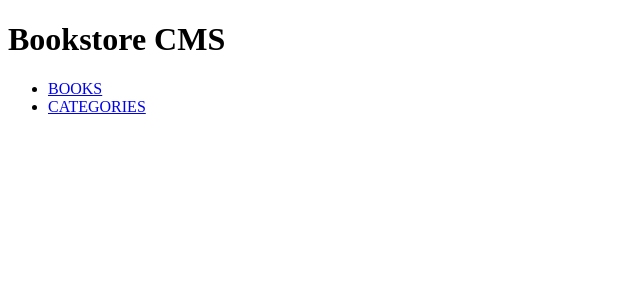
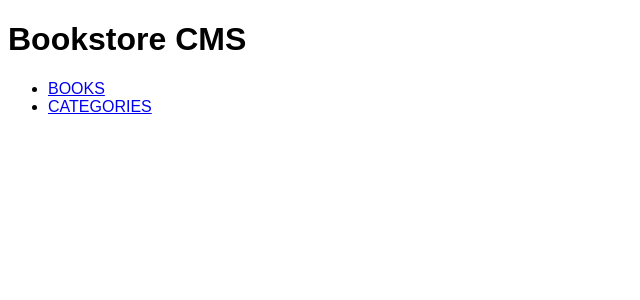
Before and after one commit to oyelakinG9/bookstore, a React (Create React App) app: page / in a window 1280 px wide. Shown: the top 300 px of the page, without its empty margins (0-640 px from the left). Built offline with nearby package versions, Linux system fonts and the light colour scheme.

Commit message:
Fix linters error

```diff
--- a/src/index.css
+++ b/src/index.css
@@ -1,3 +1,3 @@
 * {
-    font-family: 30px;
+  font-family: sans-serif;
 }
```
